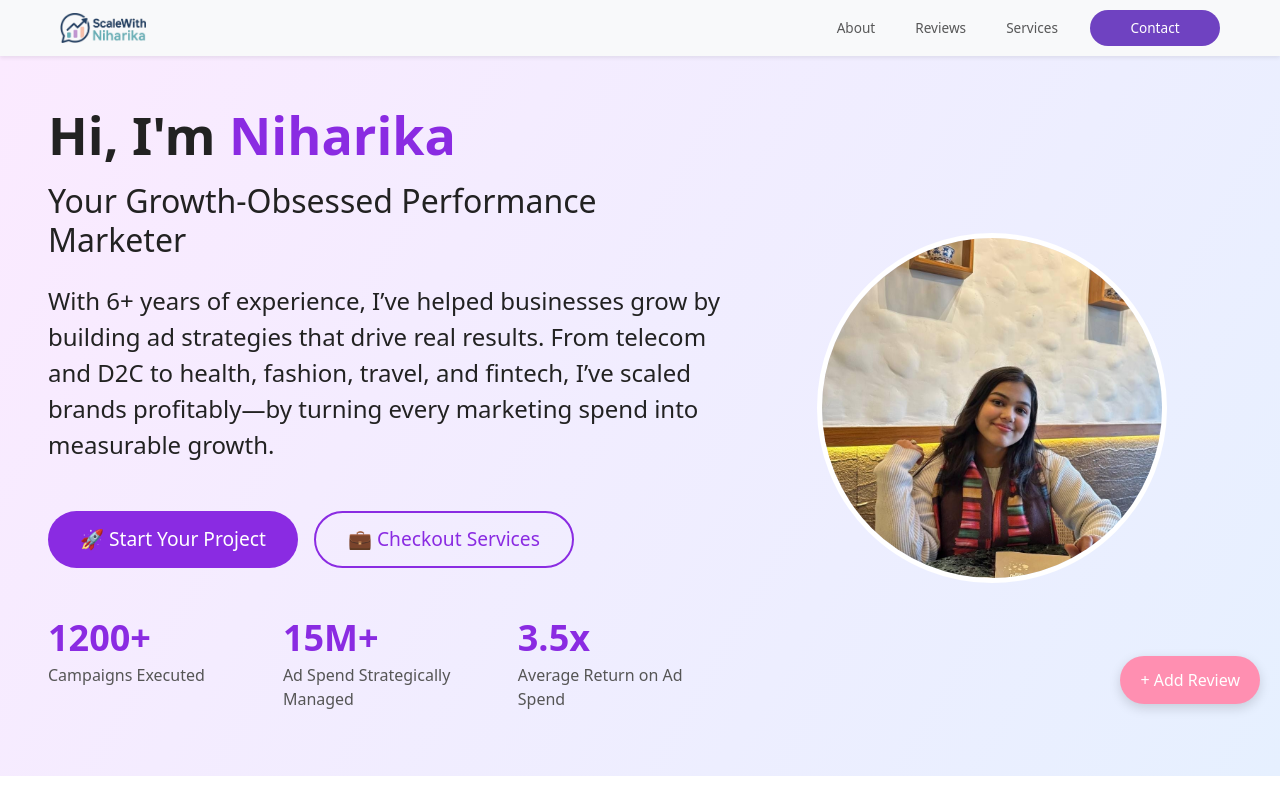
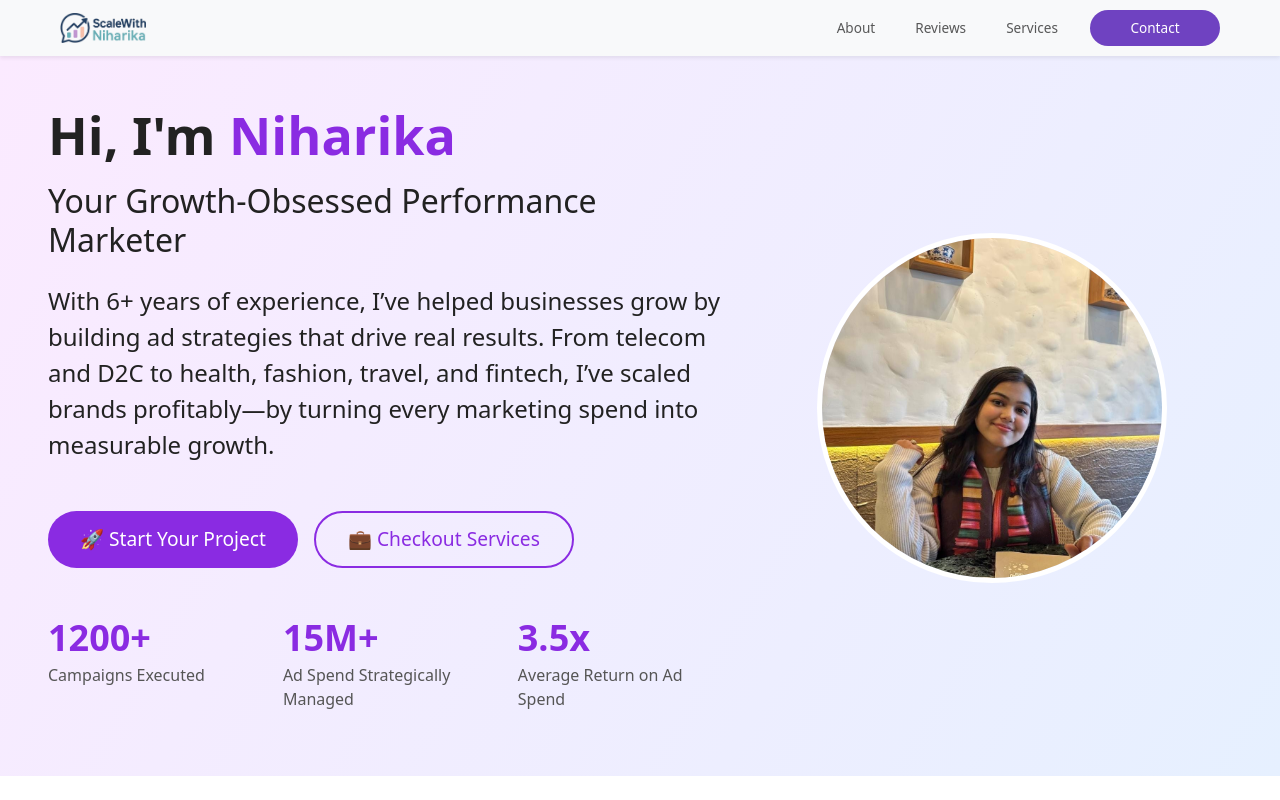
Before and after one commit to scalewithniharika/ScaleWithNiharika, a React (Create React App) app: page / in a window 1280 px wide. Shown: the top 800 px of the page. Built offline with nearby package versions, Linux system fonts and the light colour scheme.

Commit message:
Changes in ReviewSection

```diff
--- a/src/components/ReviewSection.js
+++ b/src/components/ReviewSection.js
@@ -45,7 +45,6 @@ const ReviewSection = () => {
   return (
     <div>
       <ClientReview reviews={reviews} />
-      <ReviewPopup onSubmitSuccess={fetchReviews} />
     </div>
   );
 };
```
